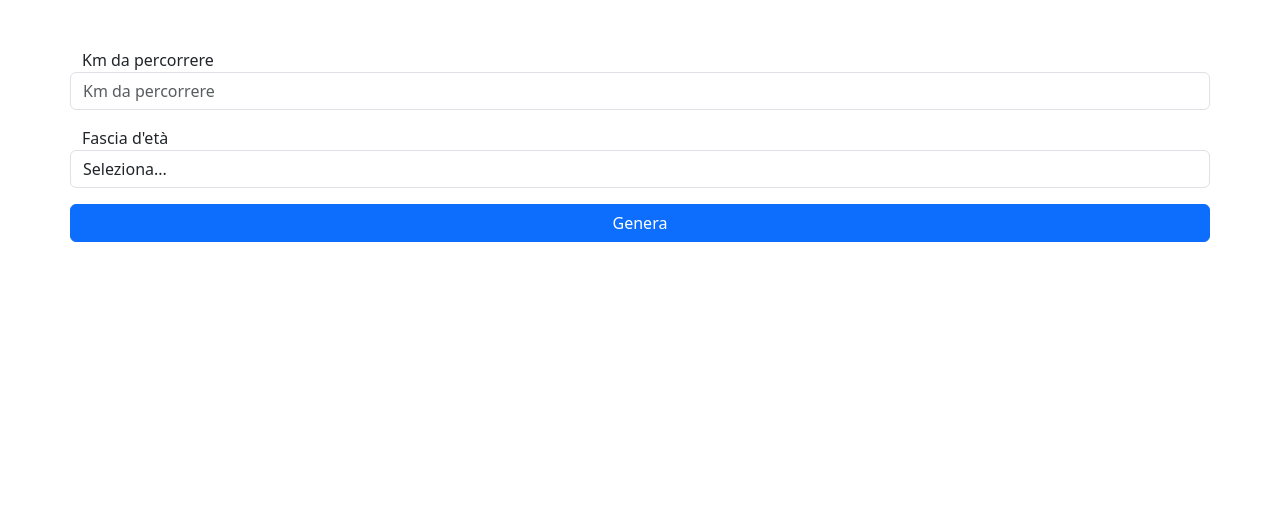
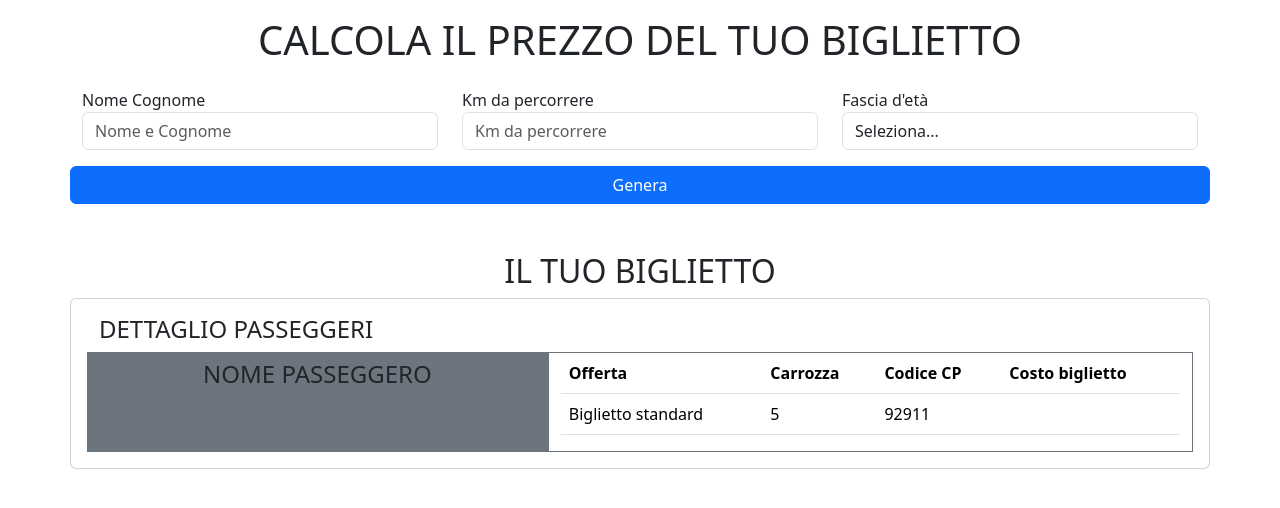
Before and after one commit to Giovannidubaldo/js-biglietto-treno-form, a plain HTML site: page index.html in a window 1280 px wide. Drawn offline with nearby package versions, Linux system fonts and the light colour scheme.

Commit message:
Added Milestone 2

```diff
--- a/index.html
+++ b/index.html
@@ -4,17 +4,28 @@
     <meta charset="UTF-8">
     <meta name="viewport" content="width=device-width, initial-scale=1.0">
     <title>Biglietto treno form</title>
+
+    <!-- Link -->
     <link rel="stylesheet" href="./css/style.css">
     <link href="https://cdn.jsdelivr.net/npm/bootstrap@5.3.2/dist/css/bootstrap.min.css" rel="stylesheet"
     integrity="sha384-T3c6CoIi6uLrA9TneNEoa7RxnatzjcDSCmG1MXxSR1GAsXEV/Dwwykc2MPK8M2HN" crossorigin="anonymous">
+
 </head>
 <body>
-    <div class="container my-5">
+
+    <!-- Section dati -->
+    <div class="container my-3">
         <div class="row">
-
-            <!-- MILESTONE 1 -->
-            <label for="km">Km da percorrere</label>
+            <h1 class="text-center text-uppercase">calcola il prezzo del tuo biglietto</h1>
+            <div class="col-12 col-md-4">
+                <label for="utente" class="mt-3">Nome Cognome</label>
+                <input type="text" name="utente" id="utente" placeholder="Nome e Cognome" class="form-control">
+            </div>
+            <div class="col-12 col-md-4">
+                <label for="km" class="mt-3">Km da percorrere</label>
                 <input type="text" name="km" id="km" placeholder="Km da percorrere" class="form-control">
+            </div>
+            <div class="col-12 col-md-4">
                 <label for="age" class="mt-3">Fascia d'età</label>
                 <select name="age" id="age" class="form-control">
                     <option value="">Seleziona...</option>
@@ -22,11 +33,47 @@
                     <option value="min">Minorenne</option>
                     <option value="over">Over65</option>
                 </select>
+            </div>
             <button class="btn btn-primary mt-3">Genera</button>
 
-
+            <!-- Section Biglietto -->
+            <h2 class="text-center text-uppercase mt-5">il tuo biglietto</h2>
+            <div class="card">
+                <div class="card-body">
+                    <div class="row">
+                        <h4 class="text-uppercase">dettaglio passeggeri</h4>
+                        <div class="col-12 col-md-5 bg-secondary">
+                            <h4 class="text-center text-uppercase mt-2">nome passeggero</h4>
+                            <p class="text-center" id="name"></p>
+                        </div>
+                        <div class="col-12 col-md-7 border border-secondary">
+                           <table class="table">
+                             <thead>
+                               <tr>
+                                 <th scope="col">Offerta</th>
+                                 <th scope="col">Carrozza</th>
+                                 <th scope="col">Codice CP</th>
+                                 <th scope="col">Costo biglietto</th>
+                               </tr>
+                             </thead>
+                             <tbody>
+                               <tr>
+                                 <td>Biglietto standard</td>
+                                 <td>5</td>
+                                 <td>92911</td>
+                                 <td id="prezzo_finale"></td>
+                               </tr>
+                               <tr>
+                             </tbody>
+                           </table>
                         </div>
                     </div>
+                </div>
+            </div>
+        </div>
+    </div>
+
+    <!-- Link js -->
     <script type="text/javascript" src="./js/script.js"></script>
 </body>
 </html>
--- a/js/script.js
+++ b/js/script.js
@@ -1,23 +1,31 @@
-let button = document.querySelector('.btn');
 
 // punto 3
 let prezzo;
 
 // punto 7
+let button = document.querySelector('.btn');
+
 button.addEventListener('click', function(){
     let km = document.getElementById('km').value;
     let age = document.getElementById('age').value;
+    let utente = document.getElementById('utente').value;
 
     if(age == 'min'){
         prezzo = ((0.21 * km) * 0.8).toFixed(2);
         console.log(prezzo);
+        document.getElementById('prezzo_finale').innerText = prezzo + '€';
+        document.getElementById('name').innerText = utente;
     }
     else if(age == 'over'){
         prezzo = ((0.21 * km) * 0.6).toFixed(2);
         console.log(prezzo);
+        document.getElementById('prezzo_finale').innerText = prezzo + '€'
+        document.getElementById('name').innerText = utente;
     }
     else{
         prezzo = (0.21 * km).toFixed(2);
         console.log(prezzo);
+        document.getElementById('prezzo_finale').innerText = prezzo + '€'
+        document.getElementById('name').innerText = utente;
     }
 })
```
Also changed, not shown: css/style.css (line endings or trailing spaces). Lines whose indentation alone changed are shown as unchanged.
